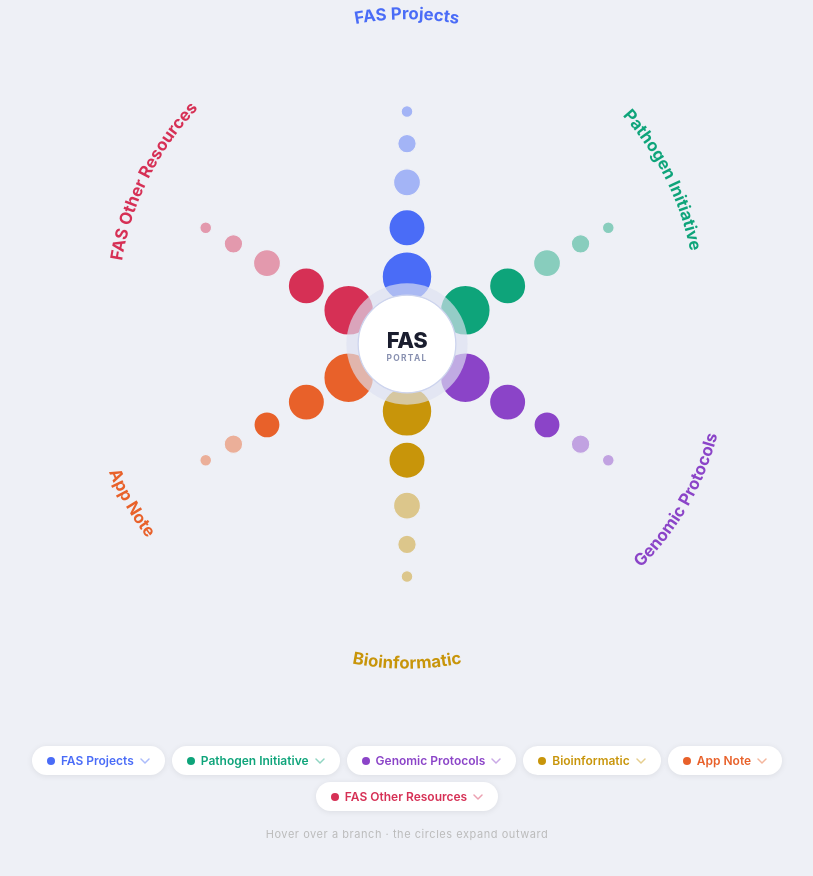
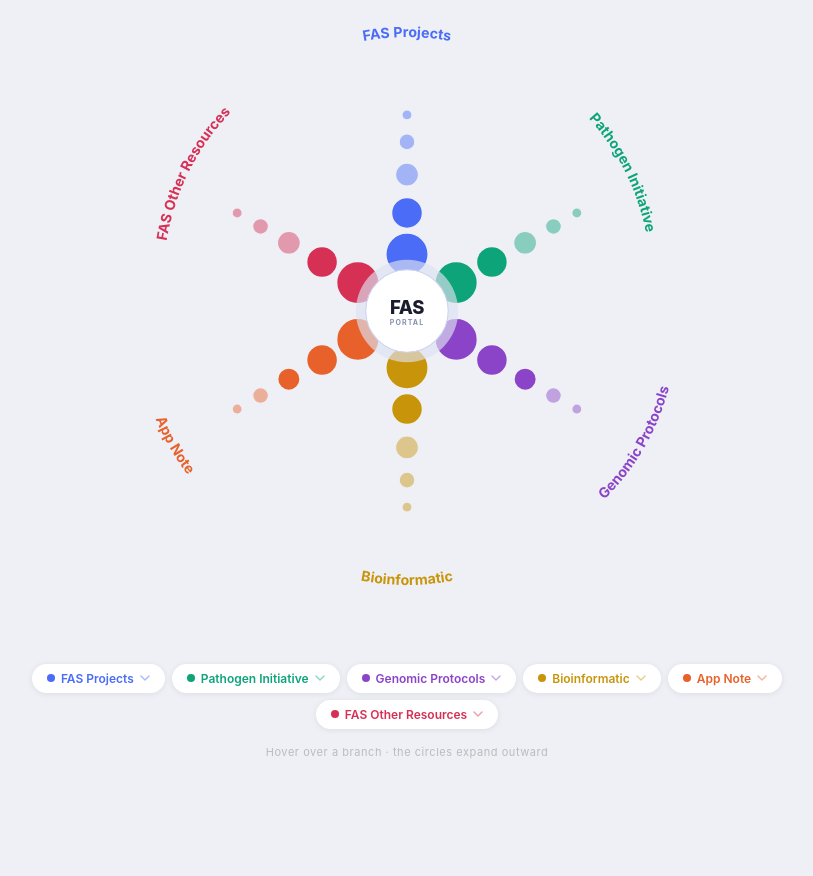
Before and after one commit to frlozach/fashub, a plain HTML site: page index.html in a window 1280 px wide. Shown: the whole page, without its empty margins (233-1046 px from the left). After the commit the page ends 820 px from the top, so only its background shows below. Drawn offline with Linux system fonts and the light colour scheme.

Commit message:
Update index.html

```diff
--- a/index.html
+++ b/index.html
@@ -20,8 +20,8 @@
 
   .stage {
     position: relative;
-    width: 640px;
-    height: 640px;
+    width: 540px;
+    height: 540px;
   }
 
   #nav-svg { width: 100%; height: 100%; overflow: visible; }
```
